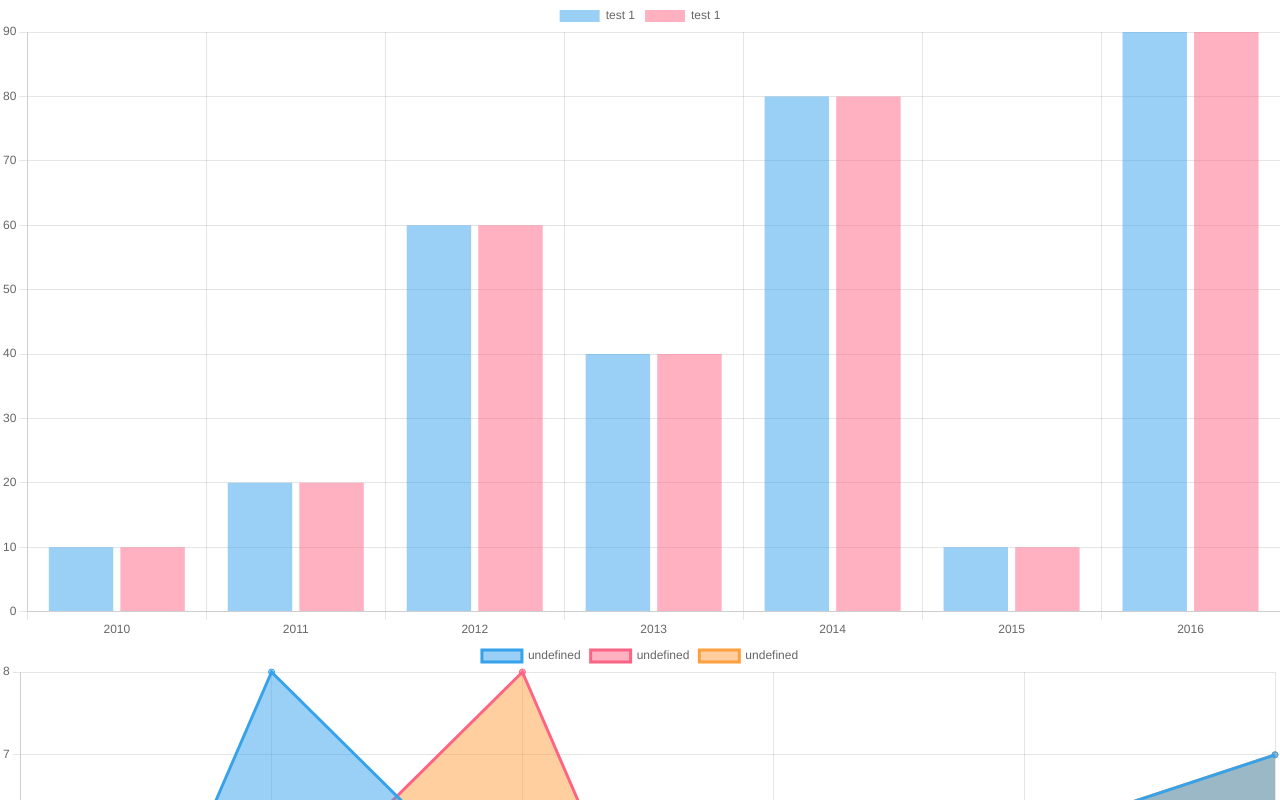
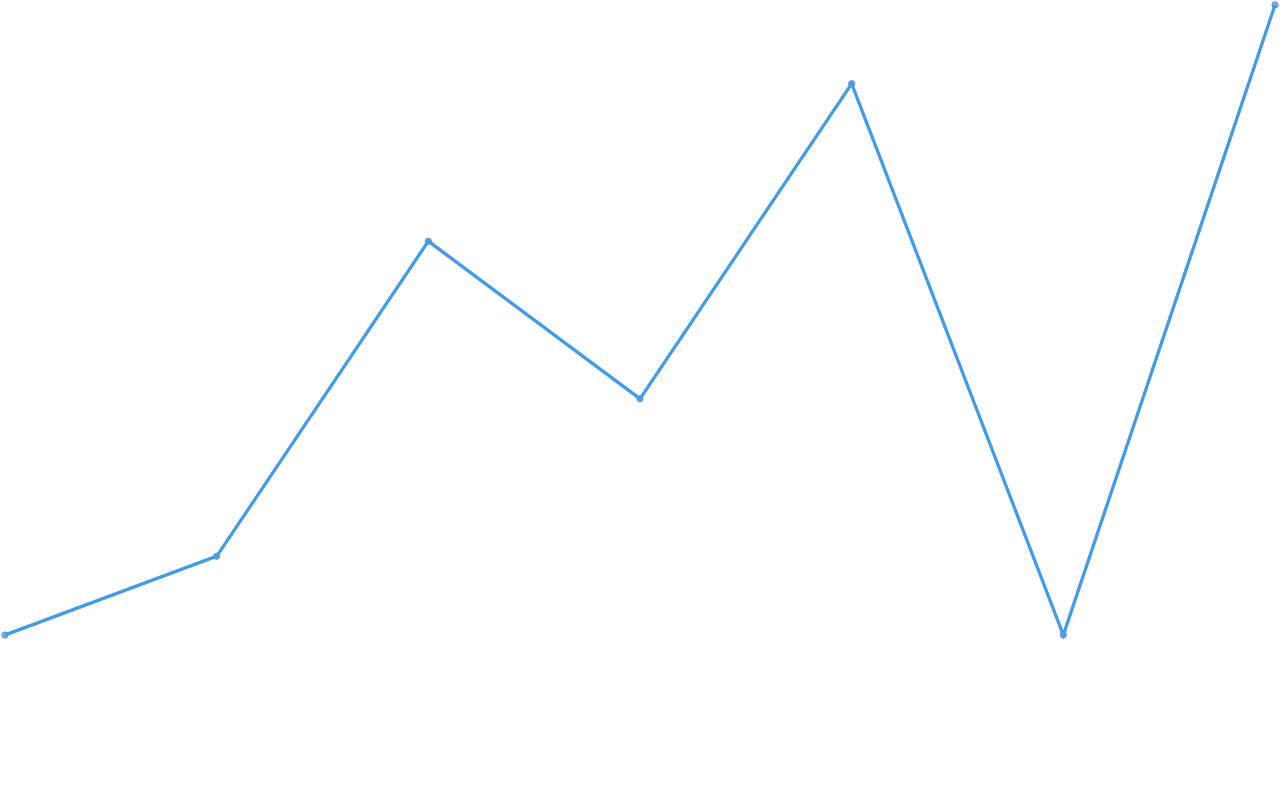
Before and after one commit to pharos-lab/beacon, a Vue app: page / in a window 1280 px wide. Shown: the top 800 px of the page. Built offline with nearby package versions, Linux system fonts and the light colour scheme.

Commit message:
create chart component for all types

```diff
--- a/src/App.vue
+++ b/src/App.vue
@@ -1,11 +1,11 @@
 <template>
-    <BarChart :data="data"></BarChart>
-    <AreaChart :data="area"></AreaChart>
+    <Chart :data="data" :options="options"></Chart>
 </template>
 
 <script setup>
 import BarChart from './components/BarChart.vue';
 import AreaChart from './components/AreaChart.vue'
+import Chart from './components/Chart.vue'
 
 const rawData = [
     { year: 2010, count: 10 },
@@ -30,13 +30,27 @@ const data = {
     ]
 }
 
-const area = {
-    labels: ['a', 'b', 'c', 'd', 'e', 'f'],
-    datasets: [
-        {data: [1,8,5,4,6,7], fill: 'origin'},      // 0: fill to 'origin'
-        {data: [4,5,8,1,2,6],fill: '+2'},          // 1: fill to dataset 3
-        {data: [5,1,2,3,6,7],fill: 1},             // 5: fill to axis value 25
-    ]
+const options = {
+    plugins: {
+        legend: {
+            display: false,
+        }
+    },
+    scales: {
+        x: {
+            display: false,
+            grid: {
+                display: false
+            },
+        },
+        y: {
+            display: false,
+            grid: {
+                display: false
+            },
+        }
+    }
 }
 
+
 </script>
--- /dev/null
+++ b/src/components/Chart.vue
@@ -0,0 +1,27 @@
+<template>
+    <canvas ref="charts"></canvas>
+</template>
+
+<script setup>
+import { ref, onMounted } from 'vue'
+import Chart from 'chart.js/auto';
+
+const props = defineProps({
+   data: {
+       type: Object,
+       required: true
+   },
+   options: Object,
+   plugins: Object
+})
+
+const charts = ref()
+
+onMounted(() => {
+   const chart = new Chart(charts.value, {
+       type: 'line',
+       options: props.options,
+       data: props.data
+   })
+})
+</script>
```
